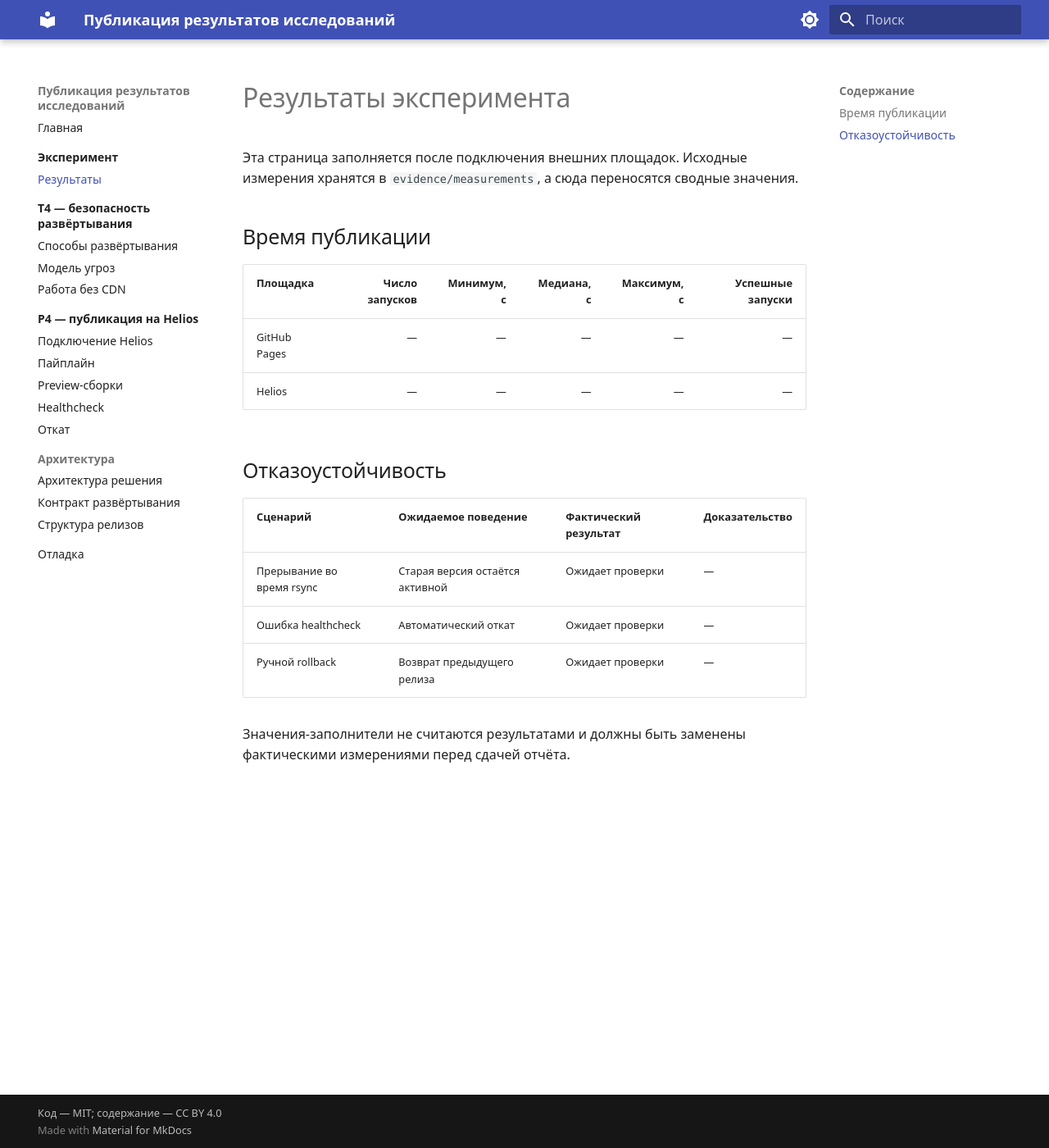
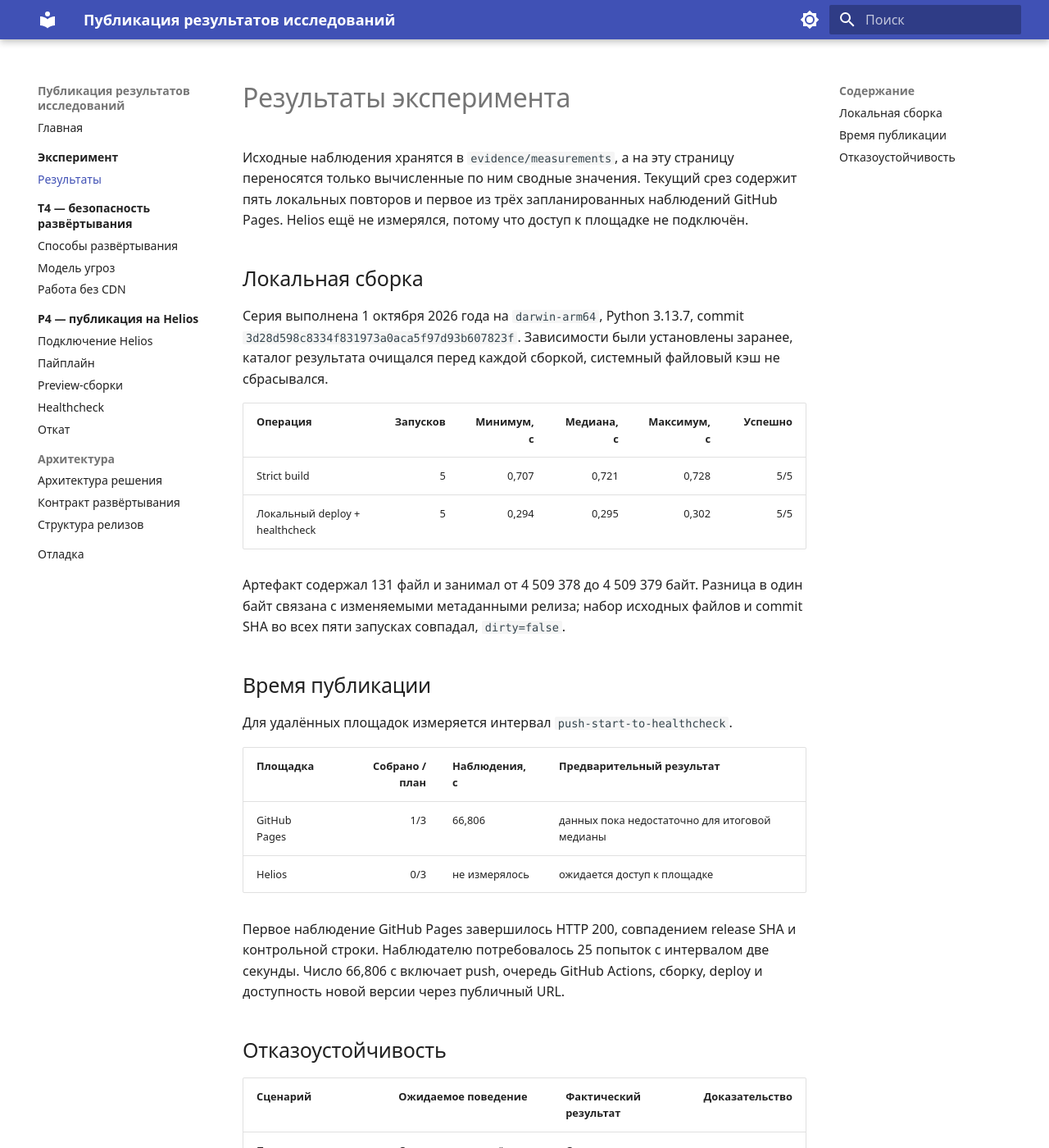
Before and after one commit to WhoamiTitle/mkdocs-deployment-lab, an MkDocs documentation site: the page built from docs/experiment/results.md, in a window 1280 px wide and 1400 px high. Shown: the whole window at 82% size. Built offline with MkDocs 1.6.1 and Material for MkDocs 9.7.7, drawn with Linux system fonts in a browser that asks for light colours; nearby versions of some CDN libraries; library files that are not in the unit come from our copies; some of the changed text lies outside the part shown.

Commit message:
docs(experiment): зафиксировать первую серию замеров

```diff
--- a/docs/experiment/results.md
+++ b/docs/experiment/results.md
@@ -1,14 +1,39 @@
 # Результаты эксперимента
 
-Эта страница заполняется после подключения внешних площадок. Исходные измерения
-хранятся в `evidence/measurements`, а сюда переносятся сводные значения.
+Исходные наблюдения хранятся в `evidence/measurements`, а на эту страницу
+переносятся только вычисленные по ним сводные значения. Текущий срез содержит
+пять локальных повторов и первое из трёх запланированных наблюдений GitHub
+Pages. Helios ещё не измерялся, потому что доступ к площадке не подключён.
+
+## Локальная сборка
+
+Серия выполнена 1 октября 2026 года на `darwin-arm64`, Python 3.13.7, commit
+`3d28d598c8334f831973a0aca5f97d93b607823f`. Зависимости были установлены
+заранее, каталог результата очищался перед каждой сборкой, системный файловый
+кэш не сбрасывался.
+
+| Операция | Запусков | Минимум, с | Медиана, с | Максимум, с | Успешно |
+|---|---:|---:|---:|---:|---:|
+| Strict build | 5 | 0,707 | 0,721 | 0,728 | 5/5 |
+| Локальный deploy + healthcheck | 5 | 0,294 | 0,295 | 0,302 | 5/5 |
+
+Артефакт содержал 131 файл и занимал от 4 509 378 до 4 509 379 байт. Разница
+в один байт связана с изменяемыми метаданными релиза; набор исходных файлов и
+commit SHA во всех пяти запусках совпадал, `dirty=false`.
 
 ## Время публикации
 
-| Площадка | Число запусков | Минимум, с | Медиана, с | Максимум, с | Успешные запуски |
-|---|---:|---:|---:|---:|---:|
-| GitHub Pages | — | — | — | — | — |
-| Helios | — | — | — | — | — |
+Для удалённых площадок измеряется интервал `push-start-to-healthcheck`.
+
+| Площадка | Собрано / план | Наблюдения, с | Предварительный результат |
+|---|---:|---|---|
+| GitHub Pages | 1/3 | 66,806 | данных пока недостаточно для итоговой медианы |
+| Helios | 0/3 | не измерялось | ожидается доступ к площадке |
+
+Первое наблюдение GitHub Pages завершилось HTTP 200, совпадением release SHA и
+контрольной строки. Наблюдателю потребовалось 25 попыток с интервалом две
+секунды. Число 66,806 с включает push, очередь GitHub Actions, сборку, deploy и
+доступность новой версии через публичный URL.
 
 ## Отказоустойчивость
 
@@ -18,5 +43,5 @@
 | Ошибка healthcheck | Автоматический откат | Ожидает проверки | — |
 | Ручной rollback | Возврат предыдущего релиза | Ожидает проверки | — |
 
-Значения-заполнители не считаются результатами и должны быть заменены
-фактическими измерениями перед сдачей отчёта.
+Локальная скорость не используется как оценка Helios: у неё другая граница
+измерения и отсутствуют сеть, очередь CI и удалённый сервер.
```
Also changed, not shown: docs/experiment/index.md (+6 -0 lines), 2 other files.
